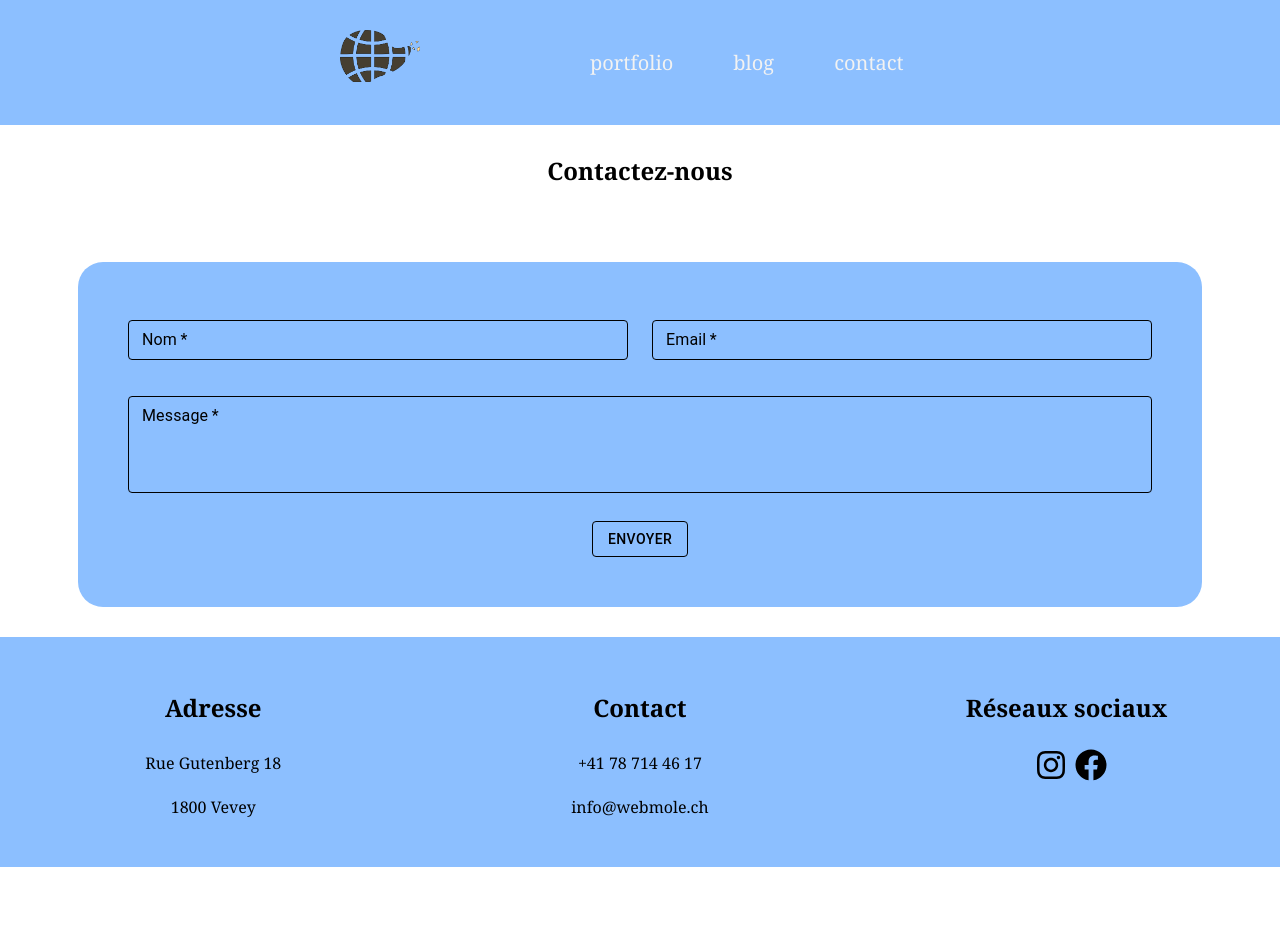
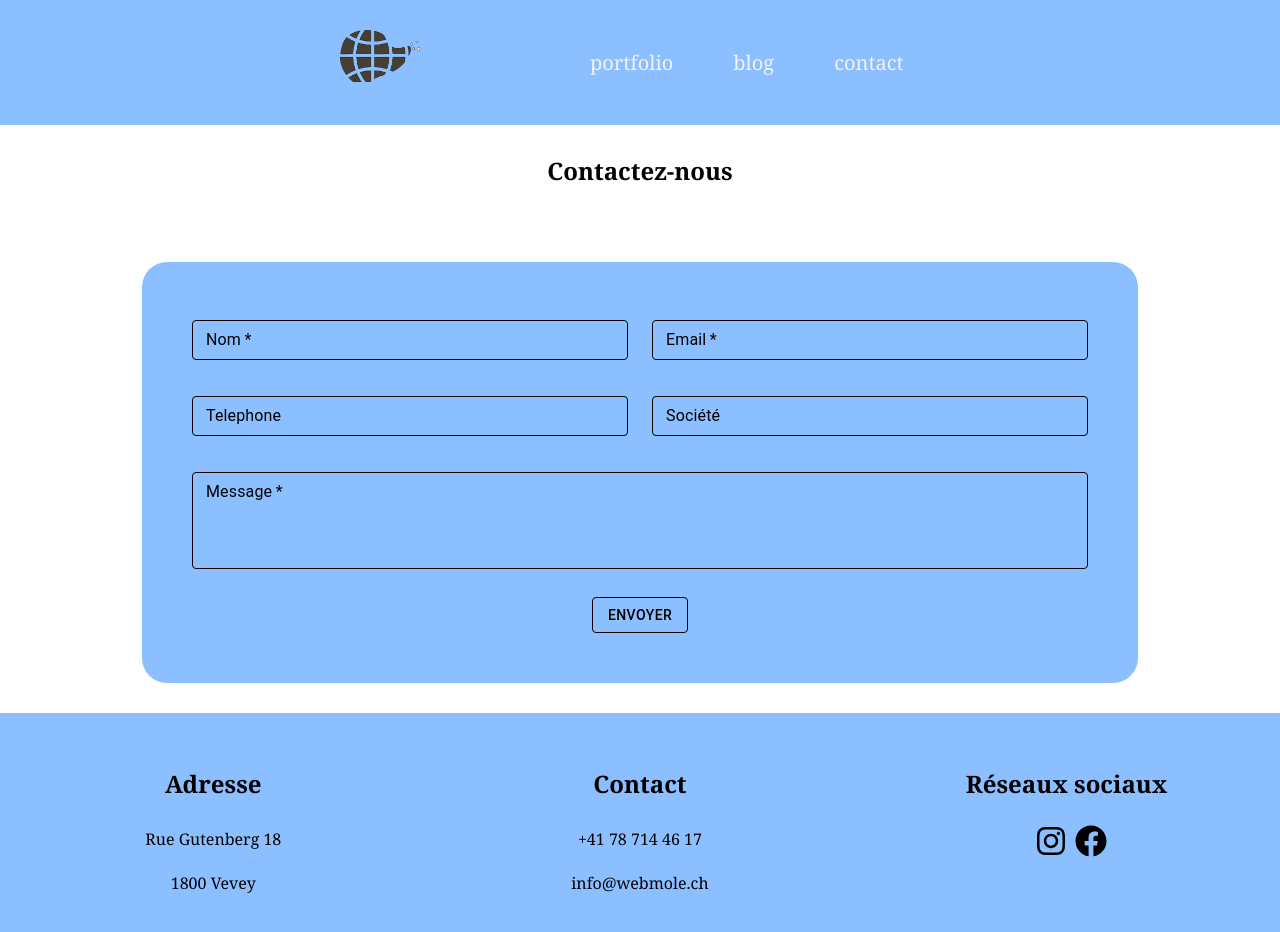
Before and after one commit to Gagah98/WebMole, a React (Create React App) app: page /contact in a window 1280 px wide. Shown: the top 932 px of the page. Before the commit the page ends 867 px from the top, so only its background shows below. Built offline with nearby package versions, Linux system fonts and the light colour scheme.

Commit message:
fix css contact form

```diff
--- a/src/ContactForm.js
+++ b/src/ContactForm.js
@@ -13,7 +13,9 @@ class ContactForm extends Component {
       this.state = {
         name: '',
         email: '',
-        message: ''
+        message: '',
+        telephone:'',
+        societe: '',
       }
     }
 
@@ -42,7 +44,7 @@ class ContactForm extends Component {
 
     resetForm(){
 
-      this.setState({name: '', email: '', message: ''})
+      this.setState({name: '', email: '', message: '', telephone:'', societe: ''})
    }
 
   render() {
@@ -73,6 +75,28 @@ class ContactForm extends Component {
           fullWidth
           value={this.state.email}
           onChange={this.onEmailChange.bind(this)}
+        />
+        </Grid>
+        <Grid item xs={6}>
+        <TextField
+          id="outlined"
+          label="Telephone"
+          variant="outlined"
+          margin="dense"
+          fullWidth
+          value={this.state.telephone}
+          onChange={this.onTelChange.bind(this)}
+        />
+        </Grid>
+        <Grid item xs={6}>
+        <TextField
+          id="outlined"
+          label="Société"
+          variant="outlined"
+          margin="dense"
+          fullWidth
+          value={this.state.societe}
+          onChange={this.onSocieteChange.bind(this)}
         />
         </Grid>
         <Grid item xs={12}>
@@ -109,6 +133,12 @@ class ContactForm extends Component {
     onMessageChange(event) {
       this.setState({message: event.target.value})
     }
+    onTelChange(event) {
+      this.setState({telephone: event.target.value})
+    }
+    onSocieteChange(event) {
+      this.setState({societe: event.target.value})
+    }
 
 
   }
--- a/src/form.scss
+++ b/src/form.scss
@@ -6,9 +6,10 @@ $formColor:black;
     margin-top:50px;
     padding:50px;
     border-radius: 25px;
-    width:80%;
+    width:70%;
     display:inline-block;
     text-align:center;
+    z-index:2;
 }
 
 
--- a/src/index.scss
+++ b/src/index.scss
@@ -19,6 +19,7 @@ body{
   width: 100%;
   height: 100px;
   position: fixed;
+  z-index:1000;
 }
 
 
@@ -27,7 +28,8 @@ nav {
     overflow: hidden;
     padding: 0 25%;
     position: fixed;
-    width:100%
+    width:100%;
+    z-index: 21000;
   }
 
   #logo {
--- a/src/menu.scss
+++ b/src/menu.scss
@@ -43,6 +43,7 @@
   display: block;
   text-align: center;
   padding: 0px;
+  z-index: 21000;
 }
 .menu ul {
   position: relative;
```
